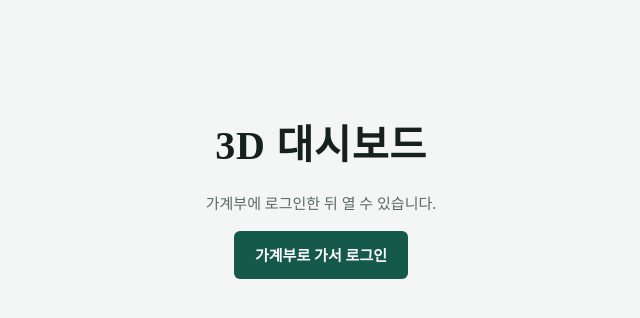
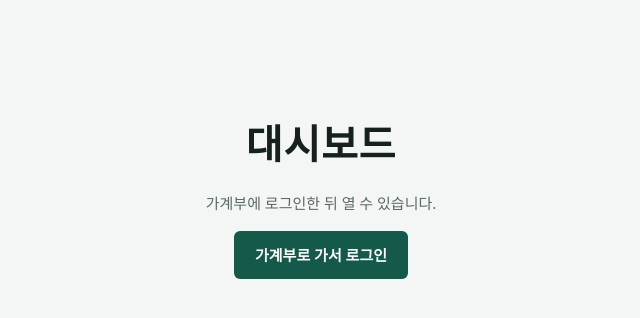
Before and after one commit to neosdc/hsh_budgetbook, a website built with Vite: page dashboard.html in a window 1280 px wide. Shown: the whole page, without its empty margins (319-959 px from the left). Built offline with nearby package versions, Linux system fonts and the light colour scheme; no server answers; a web font is replaced by a local one.

Commit message:
Remove '3D' from dashboard title and headings

```diff
--- a/dashboard.html
+++ b/dashboard.html
@@ -4,7 +4,7 @@
     <meta charset="UTF-8" />
     <meta name="viewport" content="width=device-width, initial-scale=1, viewport-fit=cover" />
     <meta name="color-scheme" content="light dark" />
-    <title>3D 대시보드 · 가계부</title>
+    <title>대시보드 · 가계부</title>
     <link rel="icon" href="%BASE_URL%favicon.ico?v=2" sizes="any" />
     <link rel="apple-touch-icon" href="%BASE_URL%apple-touch-icon.png" />
     <link rel="manifest" href="%BASE_URL%manifest.webmanifest" />
@@ -20,14 +20,14 @@
     <p id="boot" class="boot">불러오는 중입니다.</p>
 
     <main id="need-login" class="login" hidden>
-      <h1>3D 대시보드</h1>
+      <h1>대시보드</h1>
       <p class="login-lead">가계부에 로그인한 뒤 열 수 있습니다.</p>
       <a class="btn primary" href="./">가계부로 가서 로그인</a>
     </main>
 
     <div id="dash-view" class="wrap dash-wrap" hidden>
       <header class="top">
-        <h1>3D 대시보드</h1>
+        <h1>대시보드</h1>
         <div class="top-actions">
           <a class="btn ghost" href="./">가계부로</a>
         </div>
```
